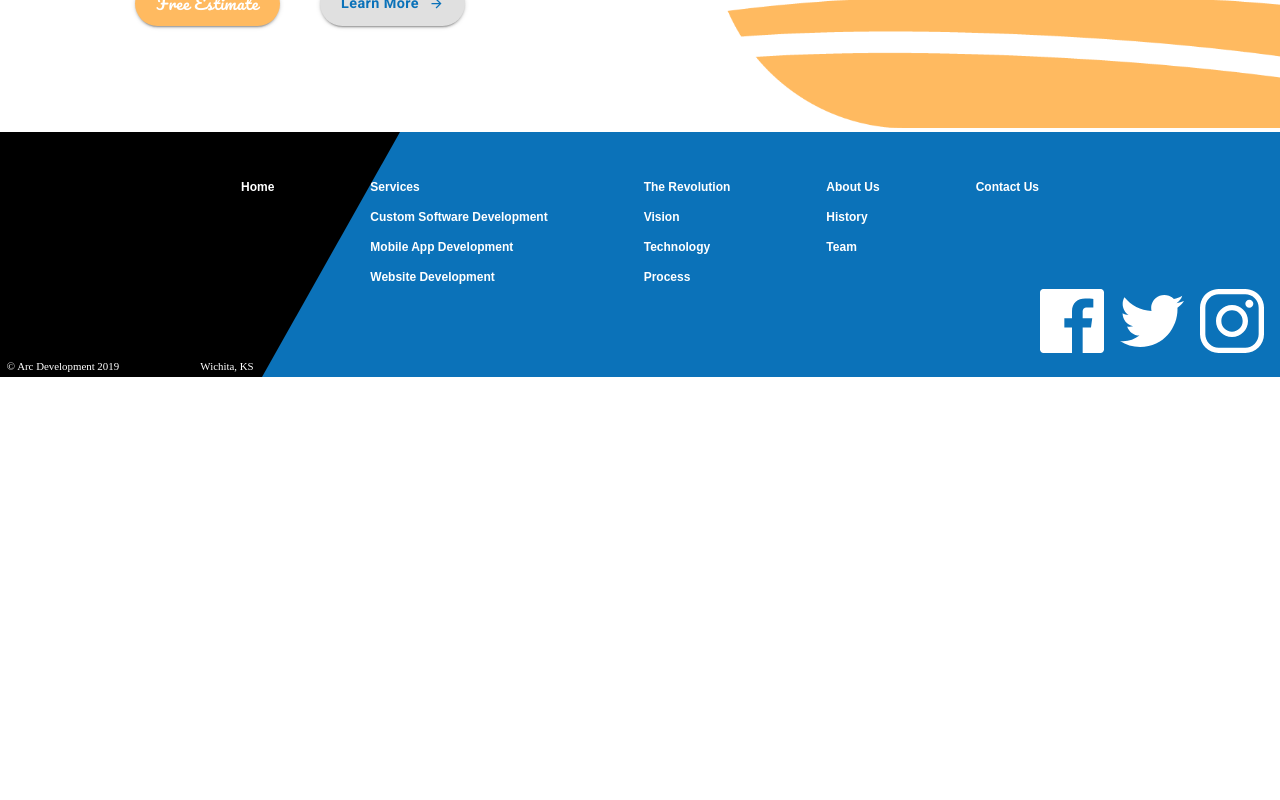
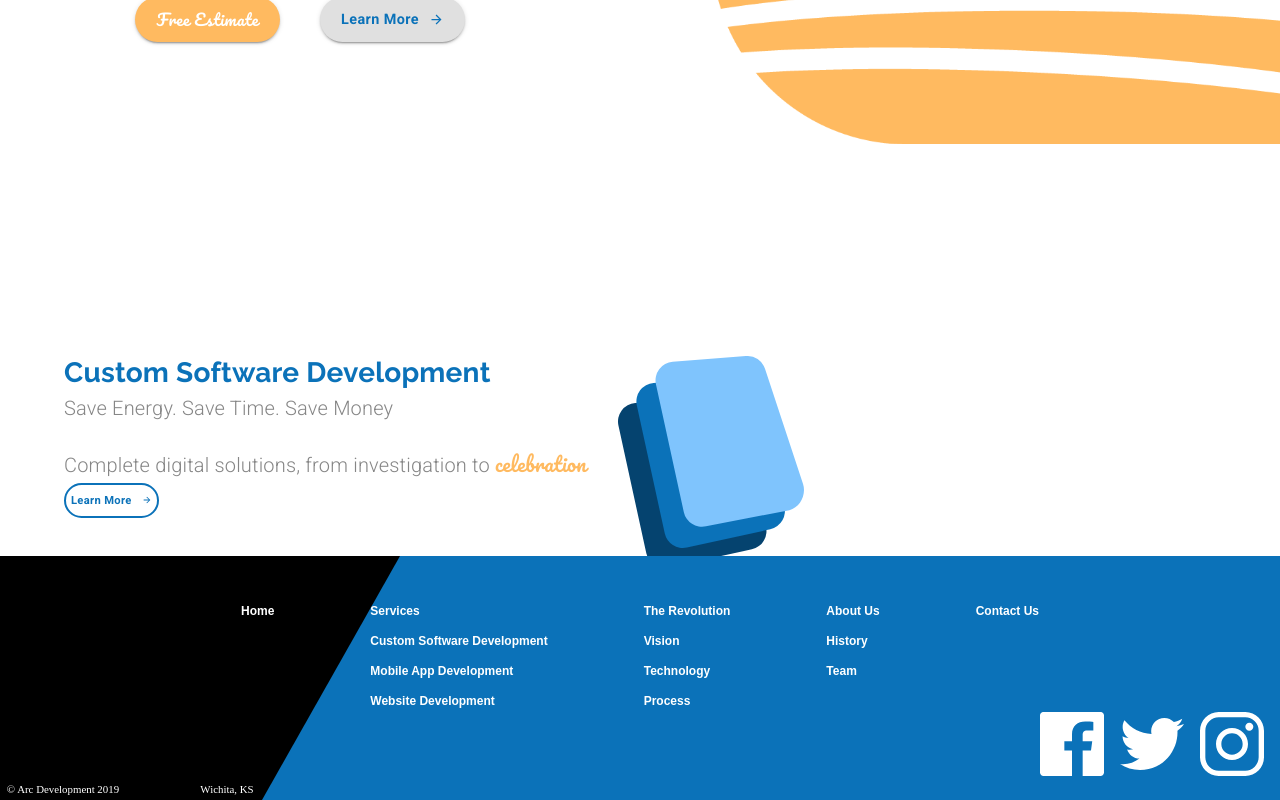
Before and after one commit to oscaramos/arc-development, a React (Create React App) app: page / in a window 1280 px wide. Shown: the part 466-1266 px from the top of the page. Before the commit the page ends 843 px from the top, so only its background shows below. Built offline with nearby package versions, Linux system fonts and the light colour scheme.

Commit message:
Create Services Block

```diff
--- a/src/components/LandingPage/LandingPage.js
+++ b/src/components/LandingPage/LandingPage.js
@@ -3,11 +3,13 @@
 
 import Grid from '@material-ui/core/Grid'
 import Button from '@material-ui/core/Button'
+import Typography from '@material-ui/core/Typography'
 import { makeStyles, useTheme } from '@material-ui/core/styles'
 
+import ButtonArrow from '../ButtonArrow';
 import animationData from '../../animations/landinganimation/data'
-import ButtonArrow from '../ButtonArrow';
-import Typography from '@material-ui/core/Typography'
+import customSoftwareIcon from '../../assets/Custom Software Icon.svg';
+import { useMediaQuery } from '@material-ui/core'
 
 
 const useStyles = makeStyles(theme => ({
@@ -29,16 +31,16 @@
     }
   },
   learnButtonHero: {
-    borderColor: theme.palette.common.arcBlue,
-    color: theme.palette.common.arcBlue,
-    borderWidth: 2,
-    textTransform: 'none',
-    borderRadius: 50,
-    fontFamily: 'Roboto',
-    fontWeight: 'bold',
+    ...theme.typography.learnButton,
     fontSize: '0.9rem',
     height: 45,
     width: 145
+  },
+  learnButton: {
+    ...theme.typography.learnButton,
+    fontSize: '0.7rem',
+    height: 35,
+    padding: 5
   },
   mainContainer: {
     marginTop: '5em',
@@ -55,6 +57,28 @@
     [theme.breakpoints.down("xs")]: {
       marginLeft: 0
     }
+  },
+  specialText: {
+    fontFamily: 'Pacifico',
+    color: theme.palette.common.arcOrange
+  },
+  subtitle: {
+    marginBottom: '1em'
+  },
+  icon: {
+    marginLeft: '2em',
+    [theme.breakpoints.down("xs")]: {
+      marginLeft: 0
+    },
+    [theme.breakpoints.down("sm")]: {
+      marginTop: '2em'
+    }
+  },
+  servicesContainer: {
+    marginTop: '12em',
+    [theme.breakpoints.down("sm")]: {
+      padding: 25
+    }
   }
 }))
 
@@ -62,6 +86,7 @@
   const classes = useStyles()
 
   const theme = useTheme()
+  const matchesSM = useMediaQuery(theme.breakpoints.down('sm'))
 
   const defaultOptions = {
     loop: false,
@@ -73,7 +98,8 @@
   }
 
   return (
-    <Grid container direction='column' className={classes.mainContainer}>
+    <Grid container direction='column' className={classes.mainContainer} spacing={4}>
+      {/*---- Hero Block -----*/}
       <Grid item>
         <Grid container direction='row' alignItems='center' justify='flex-end'>
           <Grid item sm className={classes.heroTextContainer}>
@@ -103,6 +129,31 @@
           </Grid>
         </Grid>
       </Grid>
+      {/*----- Services Block------ */}
+      <Grid
+        container direction='row'
+        className={classes.servicesContainer} justify={matchesSM? 'center': undefined}
+        style={{ textAlign: matchesSM? 'center': undefined }}
+      >
+        <Grid item style={{ marginLeft: matchesSM? 0 : '5em' }}>
+          <Typography variant='h4'>
+            Custom Software Development
+          </Typography>
+          <Typography variant='subtitle1' className={classes.subtitle}>
+            Save Energy. Save Time. Save Money
+          </Typography>
+          <Typography variant='subtitle1'>
+            Complete digital solutions, from investigation to <span className={classes.specialText}>celebration</span>
+          </Typography>
+          <Button variant='outlined' className={classes.learnButton}>
+            <span style={{ marginRight: 10 }}>Learn More</span>
+            <ButtonArrow width={10} height={10} fill={theme.palette.common.arcBlue} />
+          </Button>
+        </Grid>
+        <Grid item>
+          <img className={classes.icon} alt='custom software icon' src={customSoftwareIcon} />
+        </Grid>
+      </Grid>
     </Grid>
   )
 }
--- a/src/theme.js
+++ b/src/theme.js
@@ -2,12 +2,14 @@
 
 const arcBlue = "#0B72B9"
 const arcOrange = "#FFBA60"
+const arcGrey = "#868686"
 
 const theme = createMuiTheme({
   palette: {
     common: {
       arcBlue,
-      arcOrange
+      arcOrange,
+      arcGrey
     },
     primary: {
       main: arcBlue
@@ -35,7 +37,32 @@
       fontSize: '2.5rem',
       color: arcBlue,
       lineHeight: 1.5
-    }
+    },
+    h3: {
+      fontFamily: 'Pacifico',
+      fontSize: '2.5rem',
+      color: arcBlue
+    },
+    h4: {
+      fontFamily: 'Raleway',
+      fontSize: '1.75rem',
+      color: arcBlue,
+      fontWeight: 700
+    },
+    subtitle1: {
+      fontSize: '1.25rem',
+      fontWeight: 300,
+      color: arcGrey
+    },
+    learnButton: {
+      borderColor: arcBlue,
+      color: arcBlue,
+      borderWidth: 2,
+      borderRadius: 50,
+      textTransform: 'none',
+      fontFamily: 'Roboto',
+      fontWeight: 'bold',
+    },
   }
 });
 
```
